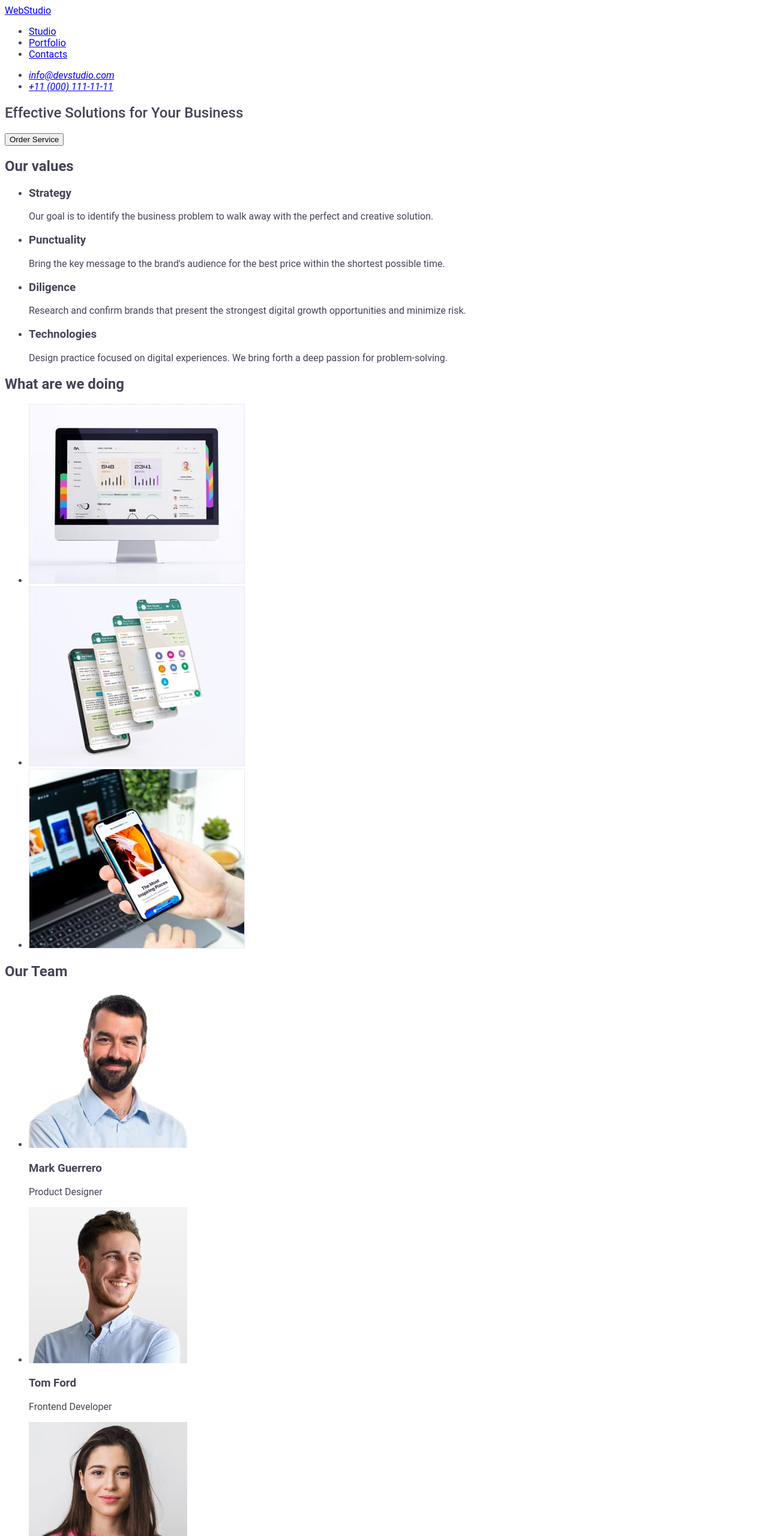
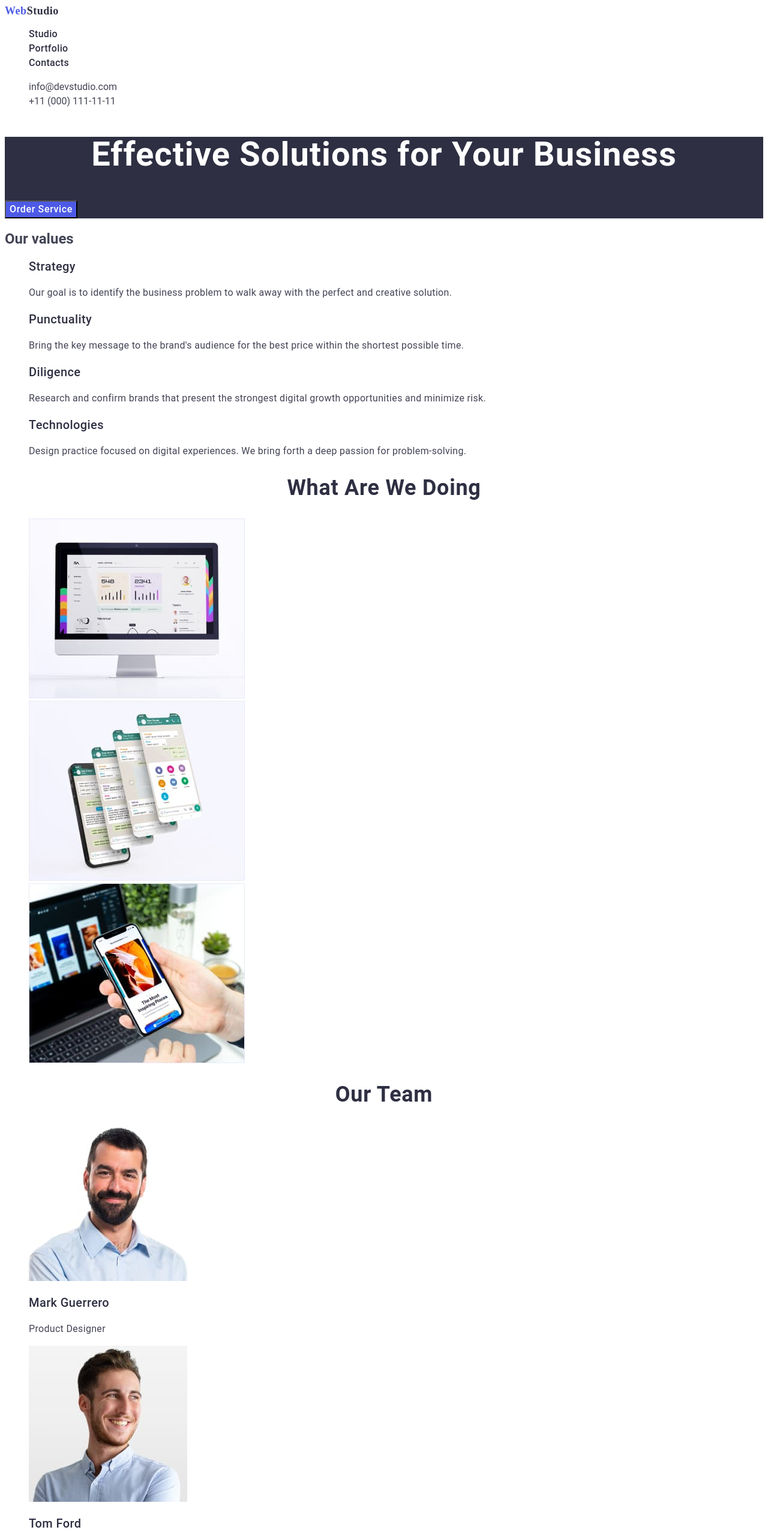
Before and after one commit to KamilaBieniek/goit-markup-hw-02, a plain HTML site: page index.html in a window 1280 px wide. Shown: the top 2560 px of the page at 60% size. Drawn offline with Linux system fonts and the light colour scheme; a web font is replaced by a local one.

Commit message:
html nowszy

```diff
--- a/css/styles.css
+++ b/css/styles.css
@@ -1,12 +1,27 @@
 body {
-    font-family: "Roboto", sans-serif; color: #434455;}
-.address {font-family: inherit}
+    font-family: "Roboto", sans-serif; color: #434455; background-color: #FFFFFF;}
+.title { font-weight: 500;}
+.logo {font-family: "Raleway"; font-weight: 800; font-size: 18px; color: #4d5ae5; line-height: 1.17; letter-spacing: 0.03em; text-transform: uppercase,}
+.link {text-decoration: none;}
+.span {color: #2e2f42;}
+.list {list-style: none;}
+.navigation {color: #2E2F42; font-size: 16px; font-weight: 500; line-height: 1.5; letter-spacing: 0.02em;}
+.navigation:hover,
+.navigation:focus {color: #404bbf;}
+.address {font-style: normal; text-decoration: none; font-size: 16px; line-height: 1.5; letter-spacing: 0.02; color: #434455;}
 .address:hover,
-.address:focus {color: #4D5AE5;}
-.filters-list {color: iris; background-color: white;}
-.filter-button {color: #404BBF; background-color: #F4F4FD; font-family: inherit; cursor: pointer;}
+.address:focus { color: #404BBF;}
+.catchphrase {background-color: #2E2F42;}
+.title {color: #FFFFFF;font-size: 56px; font-weight: 700; line-height: 1.07; letter-spacing: 0.02em; text-align: center;}
+.order-button {color:#FFFFFF; background-color: #4D5AE5; font-family: "Roboto", sans-serif; font-weight: 500; font-size: 16px; line-height: 1.5; letter-spacing: 0.04em;}
+.order-button:hover,
+.order-button:focus {background-color: #404BBF; cursor: pointer;}
+.headline { color: #2E2F42; font-size: 20px; font-weight: 500; line-height: 1.2; letter-spacing: 0.02em;}
+.text { line-height: 1.5; letter-spacing: 0.02em;}
+.main-title { color: #2E2F42; font-size: 36px; line-height: 1.11; letter-spacing: 0.02em; text-align: center; text-transform: capitalize;}
+.footer {background-color: #2E2F42;}
+.span-footer {color: #F4F4FD;}
+.text-footer {color: #F4F4FD; line-height: 1.5; letter-spacing: 0.02em;}
+.filter-button { color: #4D5AE5; background-color: #F4F4FD; font-family: "Robot", sans-serif; font-weight: 500; font-size: 16 px; line-height: 1.5; letter-spacing: 0.04em;}
 .filter-button:hover,
-.filter-button:focus {color: #E7E9FC; background-color: #4D5AE5;}
-.hedline {color: #2E2F42; font-weight: 500;}
-.href {font-family: inherit;}
-.title {font-weight: 500;}
+.filter-button:focus { color: #FFFFFF; background-color: #404BBF; cursor: pointer;}
--- a/index.html
+++ b/index.html
@@ -5,55 +5,55 @@
     <meta name="viewport" content="width=device-width, initial-scale=1.0">
     <title>Document</title>
     <link rel="stylesheet" href="./css/styles.css">
-    <link rel="stylesheet" href="https://fonts.google.com/specimen/Raleway?query=ral">
-    <link rel="stylesheet" href="https://fonts.google.com/specimen/Roboto?query=roboto">
+    <link rel="stylesheet" href="https://fonts.googleapis.com">
+    <link rel="stylesheet" href="https://fonts.gstatic.com">
 </head>
 <body>
     <header>
         <nav>
-            <a href="/">WebStudio</a>
-            <ul>
-                <li><a href="/">Studio</a></li>
-                <li><a href="./portfolio.html">Portfolio</a></li>
-                <li><a href="contact">Contacts</a></li>
+            <a class="logo link" href="/">Web<span class="span">Studio</span></a>
+            <ul class="navigation-list list">
+                <li><a href="./index.html" class="navigation link">Studio</a></li>
+                <li><a href="./portfolio.html" class="navigation link">Portfolio</a></li>
+                <li><a href="contact" class="navigation link">Contacts</a></li>
             </ul>
         </nav>
-        <address>
-            <ul>
-                <li><a class="address" href="mailto:info@devstudio.com">info@devstudio.com</a></li>
-                <li><a class="address" href="tel:+110001111111">+11 (000) 111-11-11</a></li>
+        <address class="address-list">
+            <ul class="list">
+                <li><a class="address link" href="mailto:info@devstudio.com">info@devstudio.com</a></li>
+                <li><a class="address link" href="tel:+110001111111">+11 (000) 111-11-11</a></li>
             </ul>
         </address>
     </header>
     <main>
-        <section>
+        <section class="catchphrase">
             <h1 class="title">Effective Solutions for Your Business</h1>
-            <button type="button">Order Service</button>
+            <button type="button" class="order-button">Order Service</button>
         </section>
         <section>
             <h2>Our values</h2>
-            <ul>
+            <ul class="list">
                 <li>
                     <h3 class="headline">Strategy</h3>
-                    <p>Our goal is to identify the business problem to walk away with the perfect and creative solution.</p>
+                    <p class="text">Our goal is to identify the business problem to walk away with the perfect and creative solution.</p>
                 </li>
                 <li>
                     <h3 class="headline">Punctuality</h3>
-                    <p>Bring the key message to the brand's audience for the best price within the shortest possible time.</p>
+                    <p class="text">Bring the key message to the brand's audience for the best price within the shortest possible time.</p>
                 </li>
                 <li>
                     <h3 class="headline">Diligence</h3>
-                    <p>Research and confirm brands that present the strongest digital growth opportunities and minimize risk.</p>
+                    <p class="text">Research and confirm brands that present the strongest digital growth opportunities and minimize risk.</p>
                 </li>
                 <li>
-                    <h3 class="headlien">Technologies</h3>
-                    <p>Design practice focused on digital experiences. We bring forth a deep passion for problem-solving.</p>
+                    <h3 class="headline">Technologies</h3>
+                    <p class="text">Design practice focused on digital experiences. We bring forth a deep passion for problem-solving.</p>
                 </li>
             </ul>
         </section>
         <section>
-            <h2>What are we doing</h2>
-            <ul>
+            <h2 class="main-title">What are we doing</h2>
+            <ul class="list">
                 <li>
                     <img src="./images/img1.jpg"
                     alt="old iMac"
@@ -71,39 +71,39 @@
                 </li>
             </ul>
         </section>
-        <section>
-            <h2>Our Team</h2>
-            <ul>
+        <section class="team">
+            <h2 class="main-title">Our Team</h2>
+            <ul class="list">
                 <li>
                     <img
                         src="./images/img4.jpg" alt="man with dark hair and dark beard wearing a blue shirt" width="264" height="260">
-                        <h3>Mark Guerrero</h3>
-                        <p>Product Designer</p>
+                        <h3 class="headline">Mark Guerrero</h3>
+                        <p class="text">Product Designer</p>
                 </li>
                 <li>
                     <img
                         src="./images/img5.jpg" alt="young smiling man wiht blonde hair wearing a blue shirt" width="264" height="260">
-                    <h3>Tom Ford</h3>
-                    <p>Frontend Developer</p>
+                    <h3 class="headline">Tom Ford</h3>
+                    <p class="text">Frontend Developer</p>
                 </li>
                 <li>
                     <img
                         src="./images/img6.jpg" alt="young woman with dark long hair and dark eyes wearing pink sweather" width="264" height="260">
-                    <h3>Camila Garcia</h3>
-                    <p>Marketing</p>
+                    <h3 class="headline">Camila Garcia</h3>
+                    <p class="text">Marketing</p>
                 </li>
                 <li>
                     <img
                         src="./images/img7.jpg" alt="man wiht dark hair and dark beard wearing grey T-shirt" width="264" height="260">
-                    <h3>Daniel Wilson</h3>
-                    <p>UI Designer</p>
+                    <h3 class="headline">Daniel Wilson</h3>
+                    <p class="text">UI Designer</p>
                 </li>
             </ul>
         </section>
     </main>
-    <footer>
-        <a href="./index.html">WebStudio</a>
-        <p>Increase the flow of customers and sales for your business with digital marketing & growth solutions.</p>
+    <footer class="footer">
+        <a class="logo link" href="./index.html">Web<span class="span-footer">Studio</span></a>
+        <p class="text-footer">Increase the flow of customers and sales for your business with digital marketing & growth solutions.</p>
     </footer>
 </body>
 </html>
```
Also changed, not shown: portfolio.html (+24 -26 lines).
